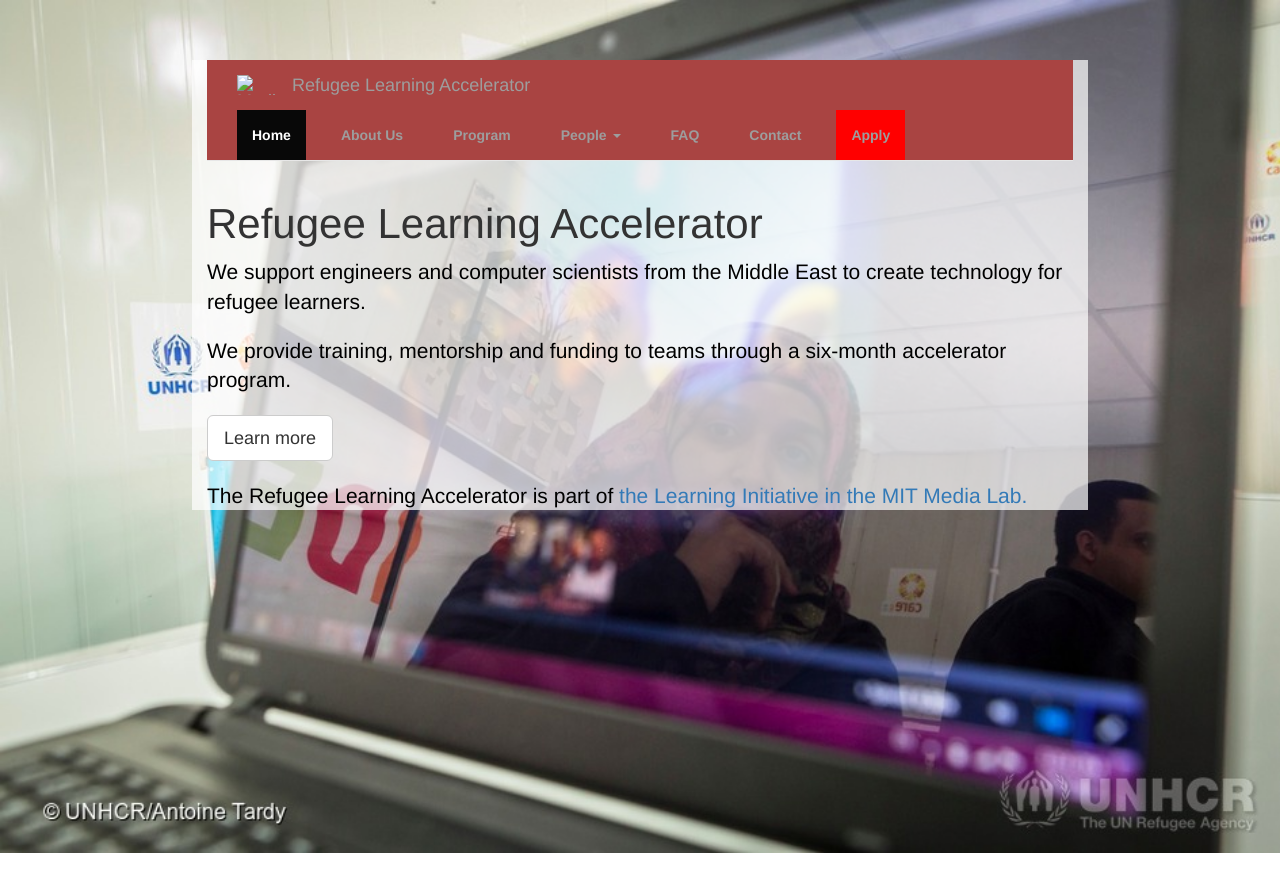
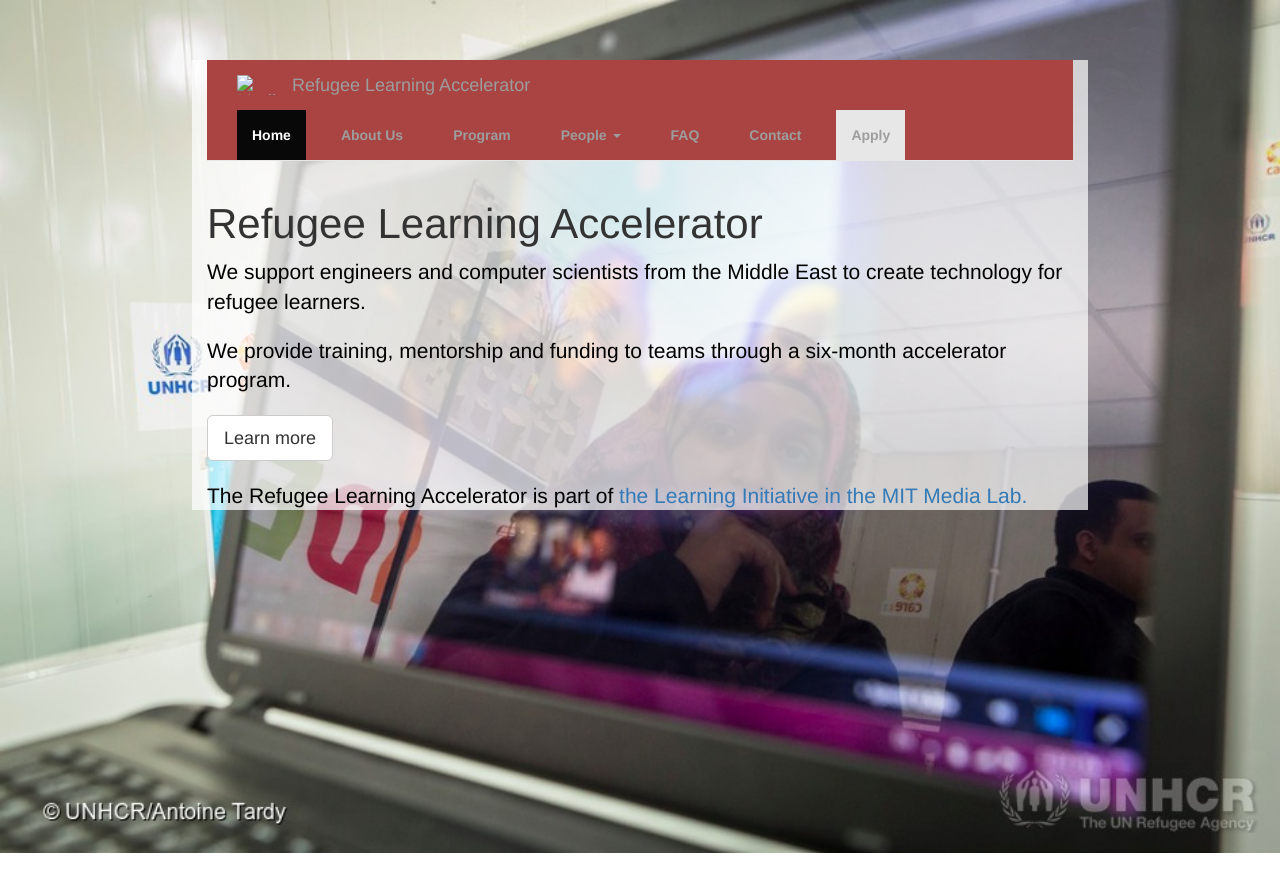
Before and after one commit to Refugee-Learning-Accelerator/Refugee-Learning-Accelerator.github.io, a Jekyll site: the page index.html, which Jekyll copies as it is, in a window 1280 px wide. Shown: the top 892 px of the page. Built offline with Jekyll 4.4.1, drawn with Linux system fonts in a browser that asks for light colours; nearby versions of some CDN libraries.

Commit message:
Update main.css

```diff
--- a/css/main.css
+++ b/css/main.css
@@ -68,7 +68,7 @@
     text-decoration: underline;
 }
 a.class3 {
-    background-color: #FF0000;
+    background-color: #E7E7E7;
     color: white;
     padding: 14px 25px;
     text-align: center;
```
